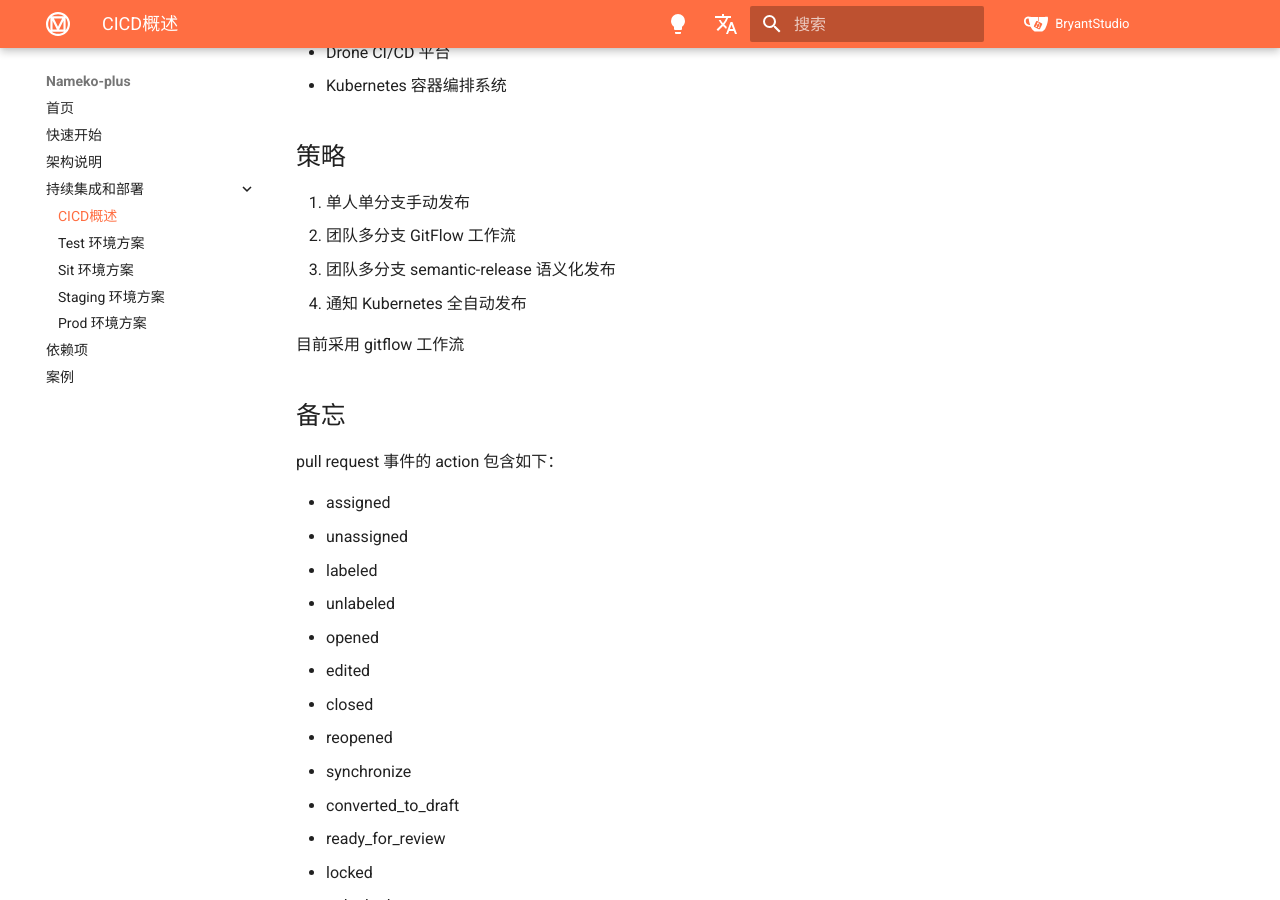
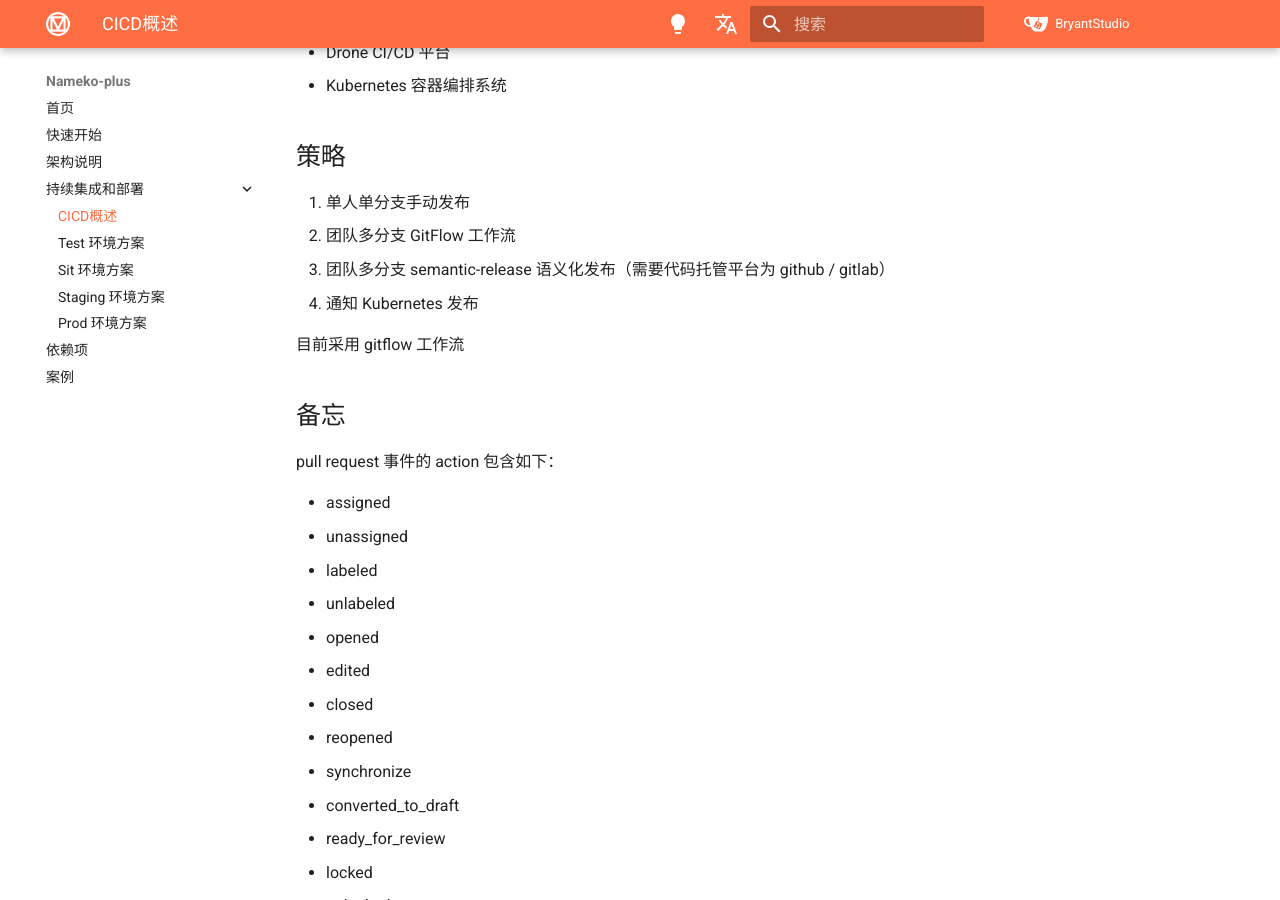
Before and after one commit to Bryanthelol/nameko-plus-doc, an MkDocs documentation site: the page built from docs/CICD概述.md, in a window 1280 px wide and 900 px high, scrolled down 606 px. Built offline with MkDocs 1.6.1 and Material for MkDocs 9.7.7, drawn with Linux system fonts in a browser that asks for light colours.

Commit message:
update doc

```diff
--- a/docs/CICD概述.md
+++ b/docs/CICD概述.md
@@ -19,8 +19,8 @@
 
 1. 单人单分支手动发布
 2. 团队多分支 GitFlow 工作流
-3. 团队多分支 semantic-release 语义化发布
-4. 通知 Kubernetes 全自动发布
+3. 团队多分支 semantic-release 语义化发布（需要代码托管平台为 github / gitlab）
+4. 通知 Kubernetes 发布
 
 目前采用 gitflow 工作流
 
```
